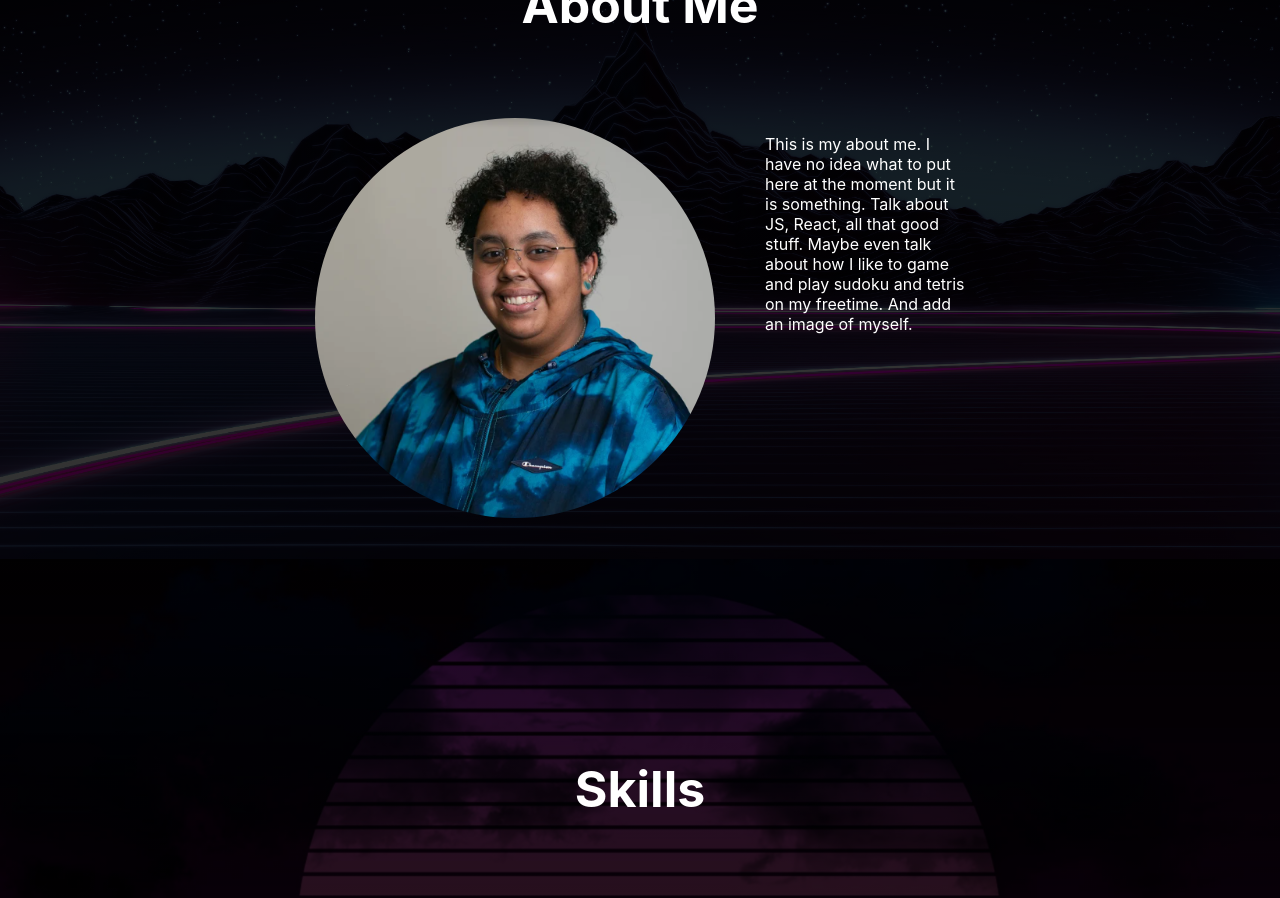
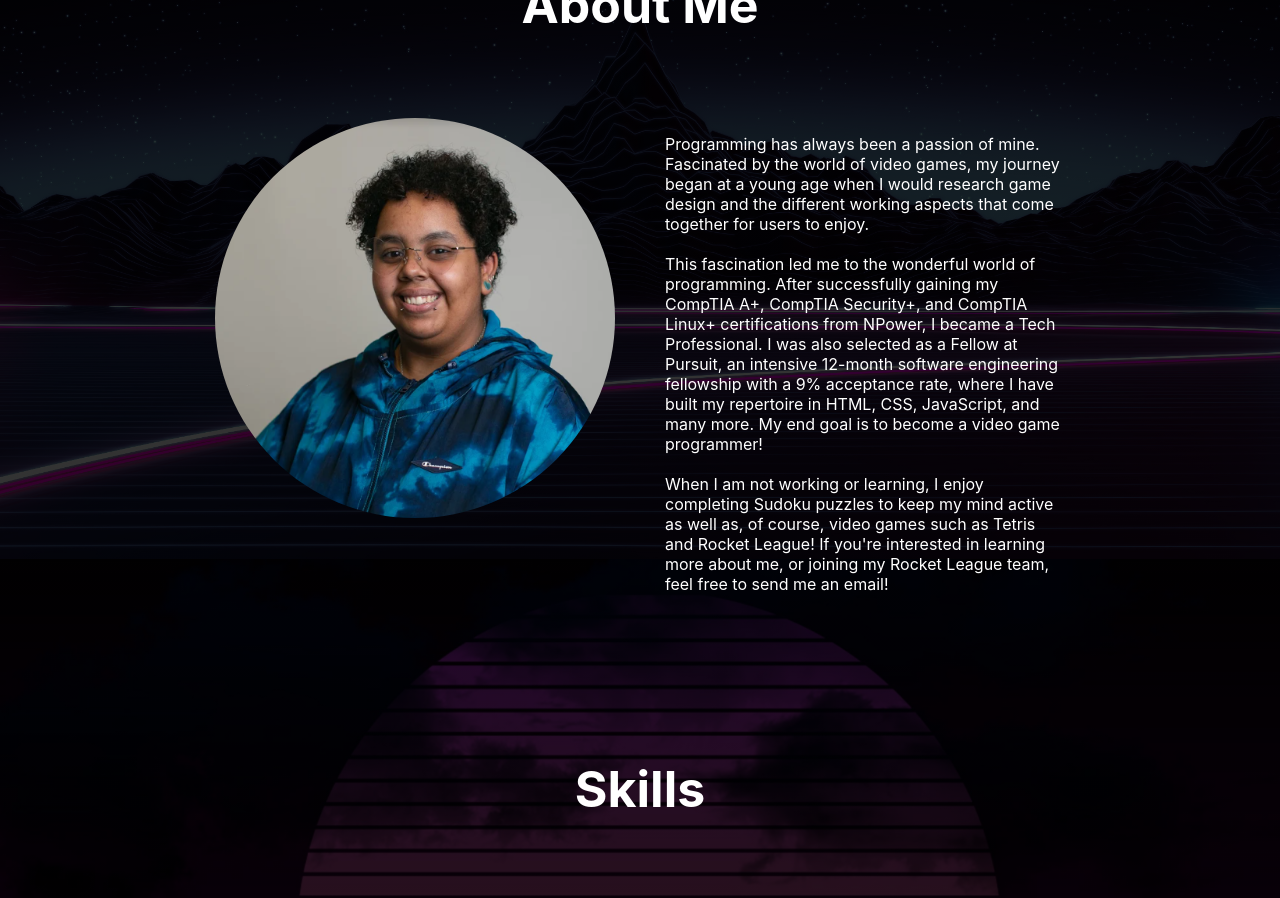
Before and after one commit to JDevXV/portfolioWebsiteReact, a React (Create React App) app: page / in a window 1280 px wide. Shown: the part 1060-1958 px from the top of the page. Built offline with nearby package versions, Linux system fonts and the light colour scheme; grey boxes are pictures that could not be loaded; a web font is replaced by a local one.

Commit message:
Fixed about me

```diff
--- a/src/Components/About.js
+++ b/src/Components/About.js
@@ -1,21 +1,43 @@
 import React from "react";
 import "../Styles/About.css";
-import AOS from 'aos';
-import 'aos/dist/aos.css';
-import Jailene from "../Assets/Jailene.png"
+import AOS from "aos";
+import "aos/dist/aos.css";
+import Jailene from "../Assets/Jailene.png";
 AOS.init();
 
 const About = () => {
   return (
     <div className="aboutBigDiv" id="about">
-      <h1 className="aboutTitle" data-aos="fade-down">About Me</h1>
+      <h1 className="aboutTitle" data-aos="fade-down">
+        About Me
+      </h1>
       <div className="aboutContainer">
-        <img className="jailene" src={Jailene} alt="Jailene DeVine-Jones" data-aos="fade-right"/>
+        <img
+          className="jailene"
+          src={Jailene}
+          alt="Jailene DeVine-Jones"
+          data-aos="fade-right"
+        />
         <p className="aboutText" data-aos="fade-left">
-          This is my about me. I have no idea what to put here at the moment but
-          it is something. Talk about JS, React, all that good stuff. Maybe even
-          talk about how I like to game and play sudoku and tetris on my
-          freetime. And add an image of myself.
+          Programming has always been a passion of mine. Fascinated by the world
+          of video games, my journey began at a young age when I would research
+          game design and the different working aspects that come together for
+          users to enjoy. <br/> <br/>
+
+          This fascination led me to the wonderful world of
+          programming. After successfully gaining my CompTIA A+, CompTIA
+          Security+, and CompTIA Linux+ certifications from NPower, I became a
+          Tech Professional. I was also selected as a Fellow at Pursuit, an
+          intensive 12-month software engineering fellowship with a 9%
+          acceptance rate, where I have built my repertoire in HTML,
+          CSS, JavaScript, and many more. My end goal is to become a video game
+          programmer! <br/> <br/>
+
+          When I am not working or learning, I enjoy completing
+          Sudoku puzzles to keep my mind active as well as, of course, video
+          games such as Tetris and Rocket League! If you're
+          interested in learning more about me, or joining my Rocket League
+          team, feel free to send me an email!
         </p>
       </div>
     </div>
--- a/src/Styles/About.css
+++ b/src/Styles/About.css
@@ -33,6 +33,6 @@
 }
 
 .aboutText {
-  width: 200px;
+  width: 400px;
   padding-left: 50px;
 }
```
